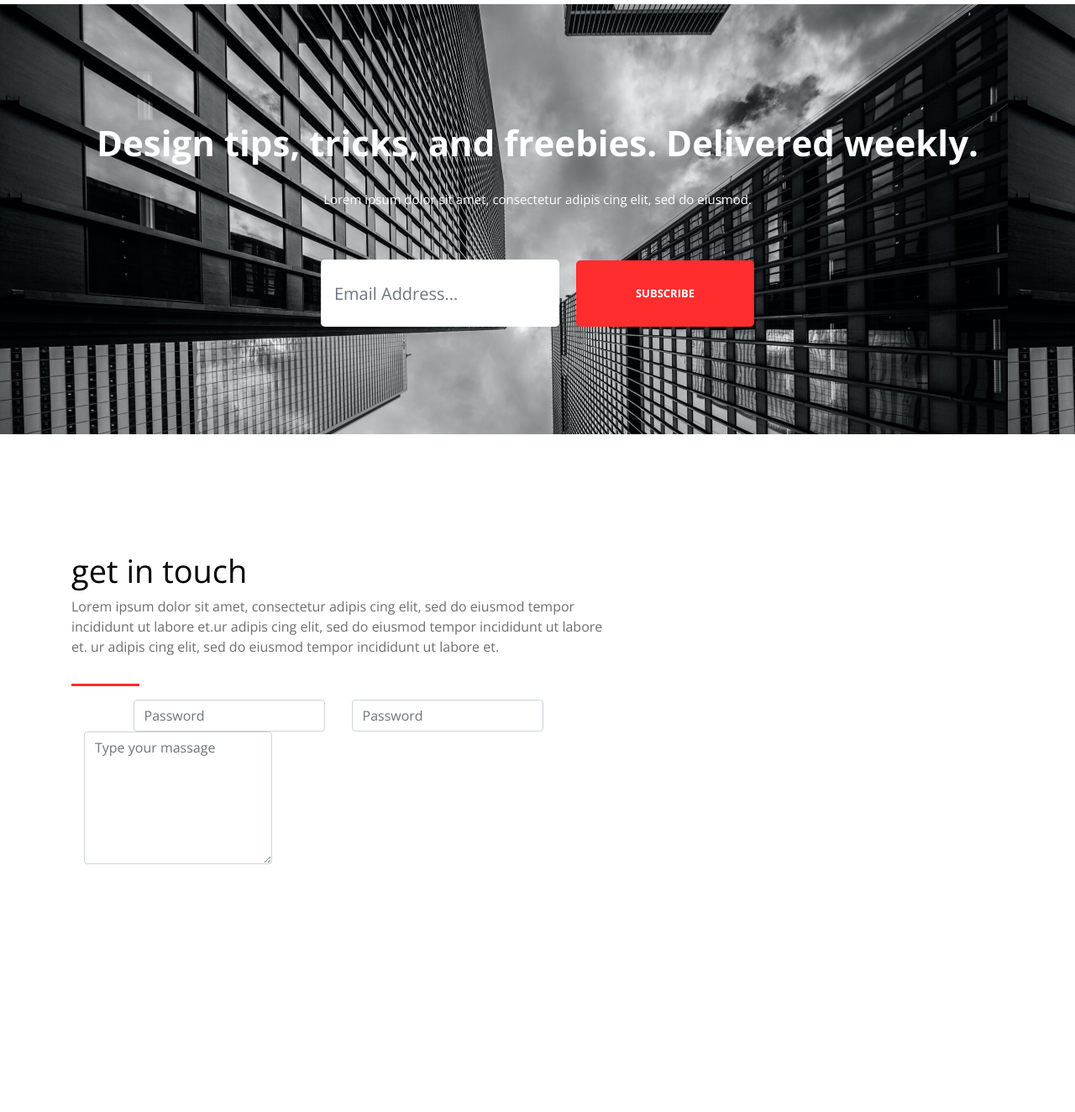
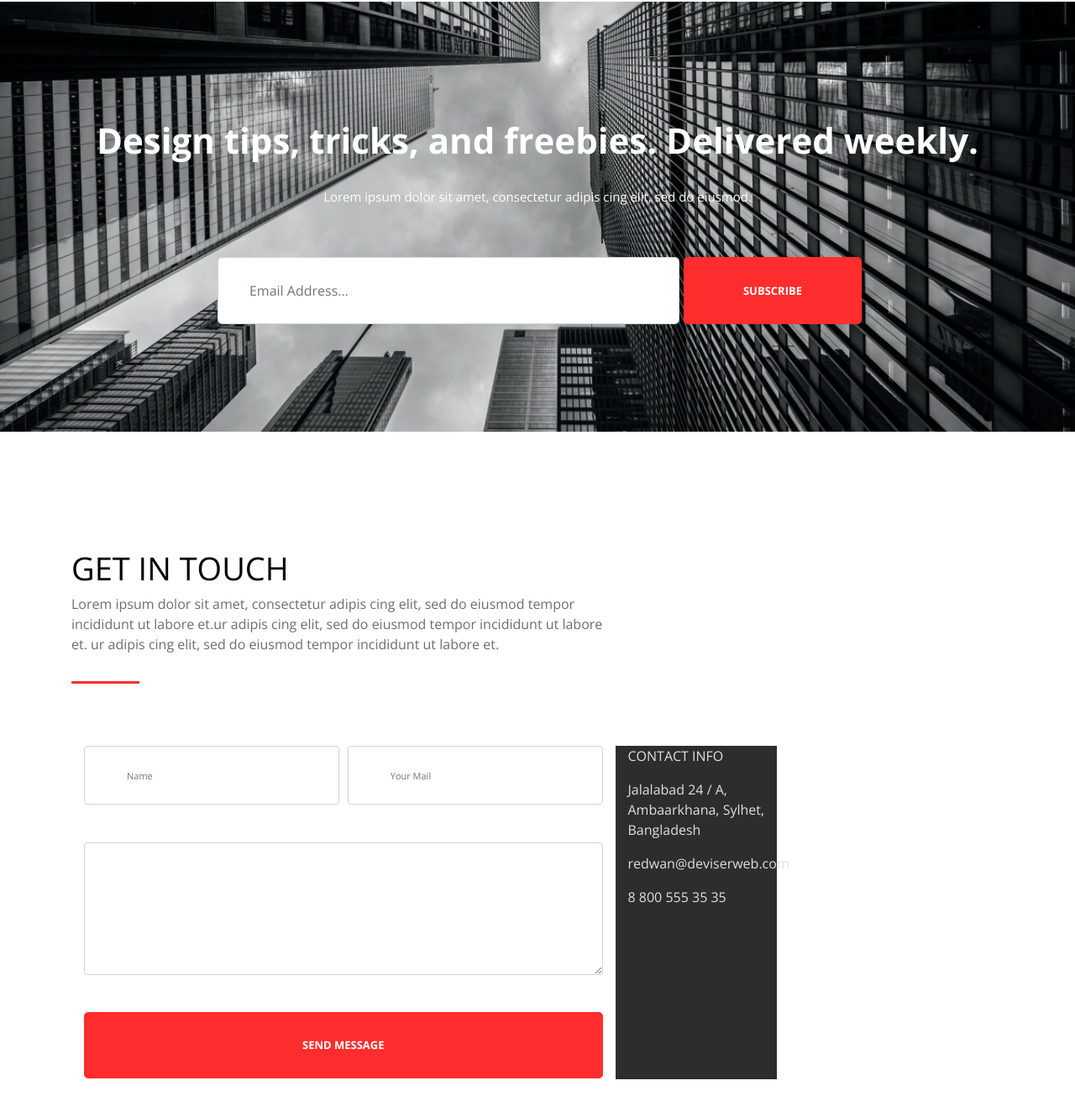
Before and after one commit to Andrew-Masnyi/projectone, a website built with webpack: page src/index.html in a window 1280 px wide. Shown: the part 3489-4813 px from the top of the page at 84% size. Before the commit the page ends 4658 px from the top, so only its background shows below. Built offline with nearby package versions, Linux system fonts and the light colour scheme.

Commit message:
get-in-touch

```diff
--- a/src/index.html
+++ b/src/index.html
@@ -5,7 +5,8 @@
   <meta charset="UTF-8">
   <meta name="viewport" content="width=device-width, initial-scale=1">
   <title>webpack starterkit</title>
-  <link href="https://fonts.googleapis.com/css2?family=Open+Sans:wght@400;600;700;800&display=swap" rel="stylesheet">
+  <link href="https://fonts.googleapis.com/css2?family=Open+Sans:ital,wght@0,400;0,600;0,700;0,800;1,400&display=swap"
+    rel="stylesheet">
   <link rel="stylesheet" href="https://stackpath.bootstrapcdn.com/bootstrap/4.5.0/css/bootstrap.min.css"
     integrity="sha384-9aIt2nRpC12Uk9gS9baDl411NQApFmC26EwAOH8WgZl5MYYxFfc+NcPb1dKGj7Sk" crossorigin="anonymous">
 
@@ -272,10 +273,10 @@
                 / Ux , print template.
               </p>
               <div class="link">
-                <a href="https://www.facebook.com/" class="social-network">Facebook</a>
-                <a href="https://dribbble.com/" class="social-network">Dribble</a>
-                <a href="https://www.behance.net/onboarding/adobe" class="social-network">Behance</a>
-                <a href="https://twitter.com/explore" class="social-network">Twitter</a>
+                <a href="https://www.facebook.com/" class="btn btn-link" target="_blank">Facebook</a>
+                <a href="https://dribbble.com/" class="btn btn-link" target="_blank">Dribble</a>
+                <a href="https://www.behance.net/onboarding/adobe" class="btn btn-link" target="_blank">Behance</a>
+                <a href="https://twitter.com/explore" class="btn btn-link" target="_blank">Twitter</a>
               </div>
             </div>
           </div>
@@ -329,15 +330,16 @@
           <p>
             Lorem ipsum dolor sit amet, consectetur adipis cing elit, sed do eiusmod.
           </p>
-          <form class="form-inline justify-content-center" action="mailto:andreyolyalua@gmail.com">
-            <div class="form-group ">
-              <input type="email" class="form-control form-control-lg" placeholder="Email Address...">
+          <form action="mailto:andreyolyalua@gmail.com">
+            <div class="form-row justify-content-center">
+              <div class="col-6">
+                <input type="email" class="form-control form-control-lg" placeholder="Email Address...">
+              </div>
+              <button type="submit" class="btn btn-primary btn-lg text-uppercase">subscribe</button>
             </div>
-            <button type="submit" class="btn btn-primary btn-lg text-uppercase">subscribe</button>
           </form>
         </div>
       </div>
-    </div>
   </section>
 
 
@@ -346,7 +348,7 @@
     <div class="container">
       <div class="row">
         <div class="col-xl-7">
-          <h3 class="text uppercase">
+          <h3 class="text-uppercase">
             get in touch
           </h3>
           <p>
@@ -359,24 +361,44 @@
               <hr class="hr-primary">
             </div>
           </div>
-          <form class="form-inline justify-content-center">
-            <div class="form-group mx-sm-3">
-              <input type="password" class="form-control" id="inputPassword2" placeholder="Password">
-            </div>
-            <div class="form-group mx-sm-3 justify-content-center">
-              <input type="password" class="form-control" id="inputPassword2" placeholder="Password">
-            </div>
-            <div class="col-xl-12">
+        </div>
+      </div>
+      <div class="col-12">
+        <div class="row">
+          <div class="col-xl-7">
+            <form>
+              <div class="form-row">
+                <div class="col-6">
+                  <input type="text" class="form-control control-six" placeholder="Name">
+                </div>
+                <div class="col-6">
+                  <input type="text" class="form-control control-six" placeholder="Your Mail">
+                </div>
+              </div>
               <div class="form-group">
-                <textarea class="form-control" rows="6" placeholder="Type your massage"></textarea>
+                <textarea class="form-control area-text" id="exampleFormControlTextarea1" rows="6"
+                  placeholder="Type your message">
+                </textarea>
+              </div>
+            </form>
+            <button type="submit" class="btn btn-primary btn-lg btn-block text-uppercase">Send message</button>
+          </div>
+          <div class="col-xl-5">
+            <div class="row">
+              <div class="col-xl-5 info">
+                  <p class="text-uppercase">
+                    contact info
+                  </p>
+                  <p>Jalalabad 24 / A, Ambaarkhana, Sylhet,
+                    Bangladesh</p>
+                  <p>redwan@deviserweb.com</p>
+                  <p>8 800 555 35 35</p>
               </div>
             </div>
-          </form>
-        </div>
-        <div class="cpo-xl-4">
-
+          </div>
         </div>
       </div>
+    </div>
     </div>
   </section>
 
--- a/src/styles/index.scss
+++ b/src/styles/index.scss
@@ -60,12 +60,27 @@ h6 {
   align-items: center;
   justify-content: center;
 }
+
 .btn  {
   line-height: 1;
   font-family: 'Open Sans', sans-serif;
   font-size: 13px;
   padding: 20px 64px;
   font-weight: bold;
+  &.btn-lg {
+    line-height: 15px;
+    padding: 31px 70px;
+  }
+  &.btn-link  {
+    font-weight: normal;
+    padding: 0;
+    font-style: italic;
+    font-size: 18px;
+    color: #585858;
+    &:focus {
+      box-shadow: none;
+    }
+  }
   &.btn-primary  {
     background-color: $primary;
     border-color: $primary;
@@ -233,12 +248,10 @@ hr {
   .link {
     margin-bottom: 58px;
   }
-  .social-network {
-    margin-right: 29px;
-    font-size: 18px;
-    color: #585858;
-    text-decoration: none;
-}
+  .btn-link {
+    margin-right: 30px;
+  }
+
 
   .img-cover-team  {
     height: 198px;
@@ -250,11 +263,13 @@ hr {
 // section five start
 
 .section-five {
-  // align-items: center;
   background-image: url(../../public/img/section-five-bg.png);
   text-align: center;
   height: 512px;
   padding: 140px 0 140px 0;
+  background-size: cover;
+  background-position: bottom;
+  background-repeat: no-repeat;
   h2 {
     color: white;
     margin-bottom: 31px;
@@ -264,24 +279,42 @@ hr {
     color: white;
     margin-bottom: 61px;
   }
-  .btn {
-    line-height: 15px;
-    padding: 31px 70px;
+}
+.form-control {
+  &:focus {
+    box-shadow: 0 0 0 0.2rem rgba(255, 45, 45, .5);
+    border-color: $primary;
   }
 }
+
 .form-control-lg {
-  margin-right: 20px;
-  width: 522px;
-  height: 80px;
-  border: none;
-  &:focus {
-    border: none;
-    box-shadow: none;
-  }
+ font-size: 16px;
+ height: 80px;
+ padding-left: 37px;
 }
+
 
 // section six start
 
 .section-six {
+  .hr-primary {
+    margin-bottom: 74px;
+  }
+  .area-text  {
+    margin-top: 45px;
+  }
+  .btn-block  {
+    margin-top: 44px;
+  }
   padding: 140px 0;
+  .control-six {
+    font-size: 11px;
+    height: 70px;
+    padding-left: 50px;
+  }
+  .info {
+    height: 397px;
+    color: #E0E0E0;
+    background-color: #2D2D2D;
+  }
 }
```
